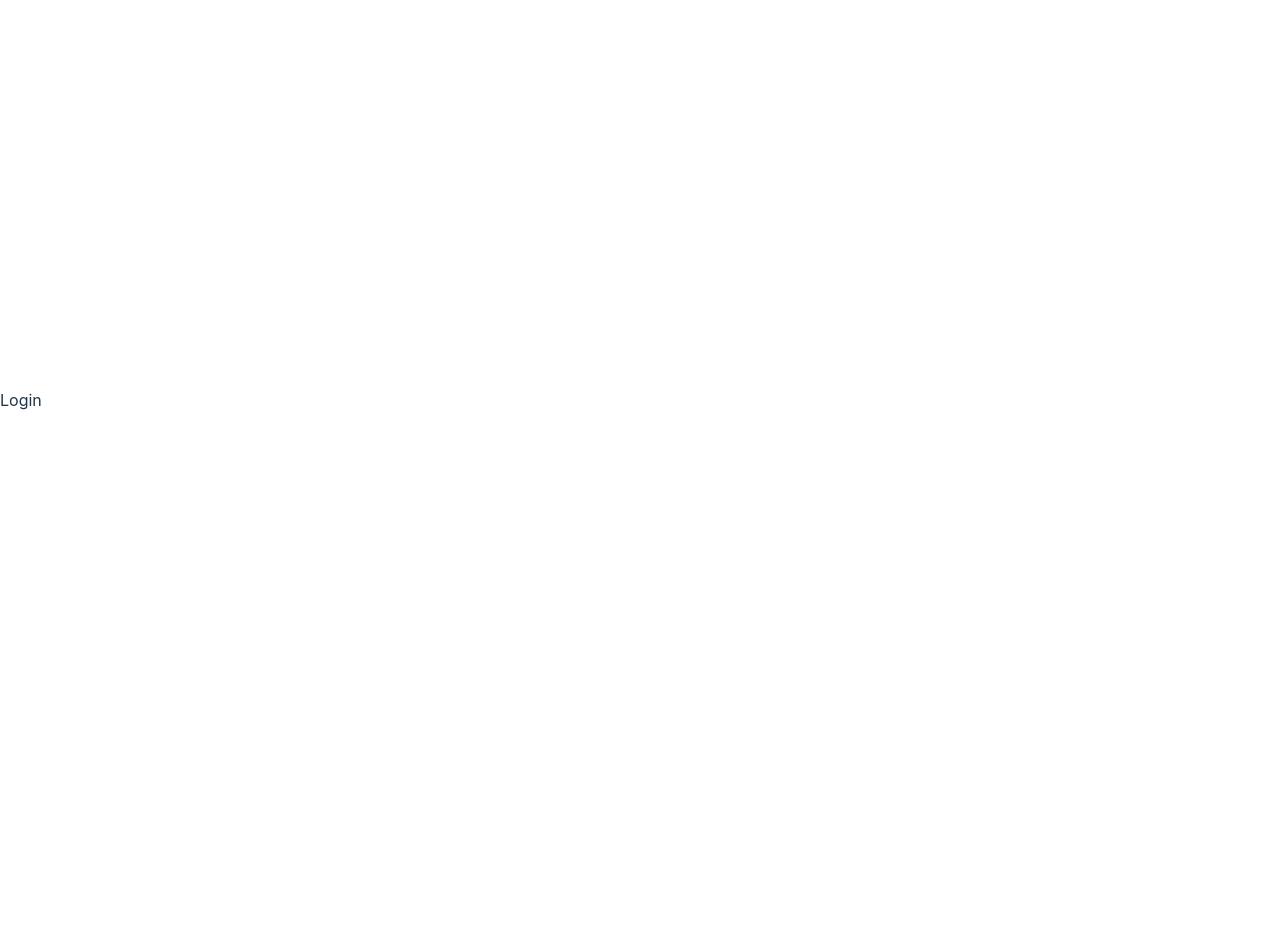
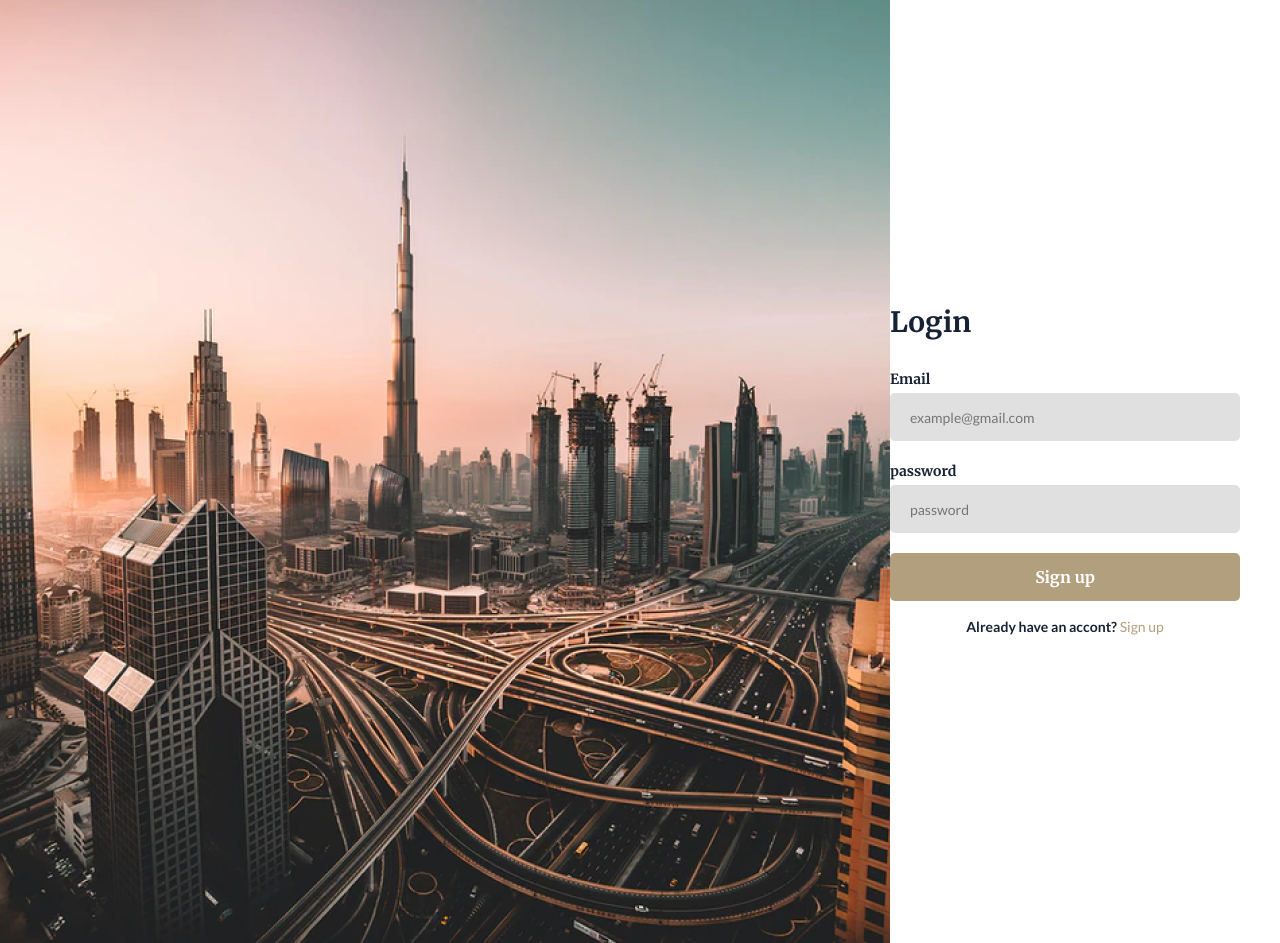
Before and after one commit to Parle648/Zenbittech-project, a React (Vite) app in the folder client/: page /login in a window 1280 px wide. Before the commit the page ends 800 px from the top, so only its background shows below. Built offline with nearby package versions, Linux system fonts and the light colour scheme.

Commit message:
+ Create login page UI

```diff
--- /dev/null
+++ b/client/src/features/LoginForm/LoginForm.tsx
@@ -0,0 +1,56 @@
+import { FC } from 'react';
+import { useForm } from 'react-hook-form';
+import IForm from './types/IForm';
+import { Link } from 'react-router-dom';
+import styles from './styles/signUpForm.module.scss';
+import authRequest from './api/createUserRequest';
+
+const LoginForm: FC = () => {
+  const { register, handleSubmit } = useForm<IForm>();
+
+  const authentificate = (data: IForm) => {
+    // todo sign token and make get request
+    authRequest('token');
+  };
+
+  return (
+    <form className={styles.loginForm} onSubmit={handleSubmit(authentificate)}>
+      <h2 className={styles.formTitle}>Login</h2>
+      <h4 className={styles.inputTitle}>Email</h4>
+      <input
+        className={styles.input}
+        type="text"
+        placeholder="example@gmail.com"
+        {...register('email', {
+          required: true,
+          pattern: {
+            value: /asd/,
+            message: 'email should be ...',
+          },
+        })}
+      />
+      <h4 className={styles.inputTitle}>password</h4>
+      <input
+        className={styles.input}
+        type="text"
+        placeholder="password"
+        {...register('password', {
+          required: true,
+          minLength: {
+            value: 8,
+            message: 'password should be ...',
+          },
+        })}
+      />
+      <input className={styles.submitBtn} type="submit" value="Sign up" />
+      <div className={styles.loginPrompt}>
+        Already have an accont?{' '}
+        <Link className={styles.loginLink} to="/sign-up">
+          Sign up
+        </Link>
+      </div>
+    </form>
+  );
+};
+
+export default LoginForm;
--- /dev/null
+++ b/client/src/features/LoginForm/api/createUserRequest.ts
@@ -0,0 +1,21 @@
+import axios from 'axios';
+import updateToken from '../../slcies/token-slice/updateToken';
+
+const authRequest = async (token: string): Promise<any> => {
+  try {
+    const authToken = await axios.get(
+      `http://localhost:3000/users?loginToken=${token}`,
+    );
+
+    if (authToken.data.token) {
+      updateToken(authToken.data.token);
+      return;
+    }
+
+    throw new Error(authToken.data);
+  } catch (error) {
+    // todo error handling logic
+  }
+};
+
+export default authRequest;
--- /dev/null
+++ b/client/src/features/LoginForm/styles/signUpForm.module.scss
@@ -0,0 +1,77 @@
+.loginForm {
+  width: 350px;
+  margin-right: 350px;
+
+  .formTitle {
+    margin-bottom: 30px;
+    font-family: 'Merriweather';
+    font-size: 28px;
+    font-weight: 700;
+    line-height: 34px;
+
+    color: #172234;
+  }
+
+  .inputTitle {
+    margin-bottom: 4px;
+
+    font-family: 'Merriweather';
+    font-size: 14px;
+    font-weight: 700;
+    line-height: 20px;
+
+    color: #172234;
+  }
+
+  .input {
+    width: 310px;
+    height: 48px;
+    padding: 0px 20px;
+    margin-bottom: 20px;
+
+    background-color: #e0e0e0;
+    border: 0;
+    border-radius: 5px;
+
+    font-family: 'Lato';
+    font-size: 14px;
+    font-weight: 400;
+    line-height: 22px;
+
+    color: #172234;
+  }
+
+  .submitBtn {
+    width: 350px;
+    height: 48px;
+    margin-bottom: 15px;
+
+    background-color: #b29f7e;
+    color: #fff;
+
+    font-family: 'Merriweather';
+    font-size: 16px;
+    font-weight: 700;
+    line-height: 22px;
+
+    border-radius: 5px;
+  }
+
+  .loginPrompt {
+    font-family: 'Lato';
+    font-size: 14px;
+    font-weight: 600;
+    line-height: 22px;
+    text-align: center;
+
+    color: #172234;
+
+    .loginLink {
+      color: #b29f7e;
+
+      &:hover {
+        text-decoration: underline;
+      }
+    }
+  }
+}
--- /dev/null
+++ b/client/src/features/LoginForm/types/IForm.ts
@@ -0,0 +1,4 @@
+export default interface IForm {
+  email: string;
+  password: string;
+}
--- a/client/src/pages/Login.tsx
+++ b/client/src/pages/Login.tsx
@@ -1,5 +1,11 @@
+import LoginWidget from '../widgets/Login/LoginWidget';
+
 const Login = () => {
-  return <div>Login</div>;
+  return (
+    <div>
+      <LoginWidget />
+    </div>
+  );
 };
 
 export default Login;
--- /dev/null
+++ b/client/src/widgets/Login/LoginWidget.tsx
@@ -0,0 +1,14 @@
+import LoginForm from '../../features/LoginForm/LoginForm';
+import authImg from '../../shared/imgs/auth-background.png';
+import styles from './styles/signUpForm.module.scss';
+
+const LoginWidget = () => {
+  return (
+    <div className={styles.LoginWidget}>
+      <img src={authImg} alt="authImg" />
+      <LoginForm />
+    </div>
+  );
+};
+
+export default LoginWidget;
--- /dev/null
+++ b/client/src/widgets/Login/styles/signUpForm.module.scss
@@ -0,0 +1,6 @@
+.LoginWidget {
+  width: 100vw;
+  display: flex;
+  align-items: center;
+  justify-content: space-between;
+}
```
